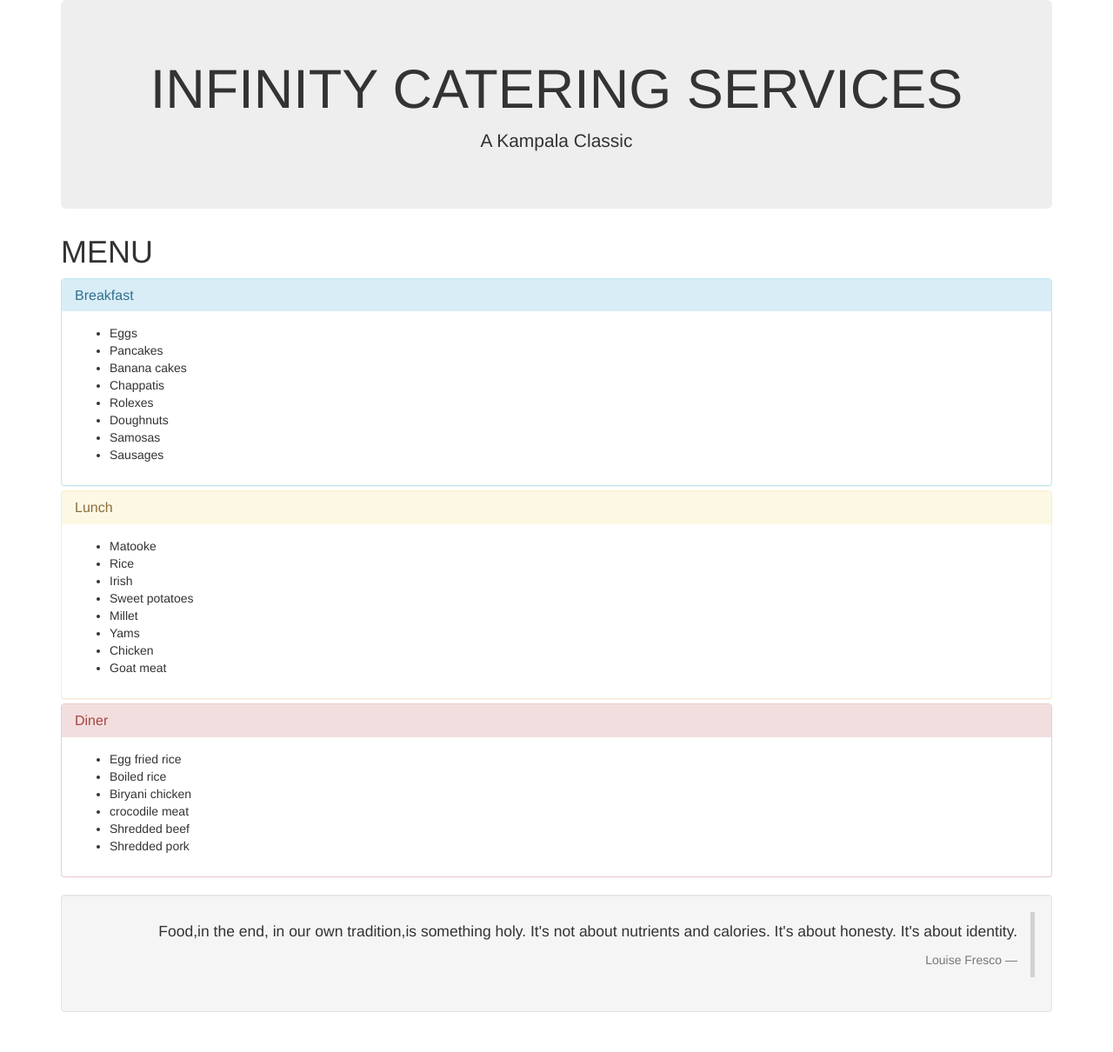
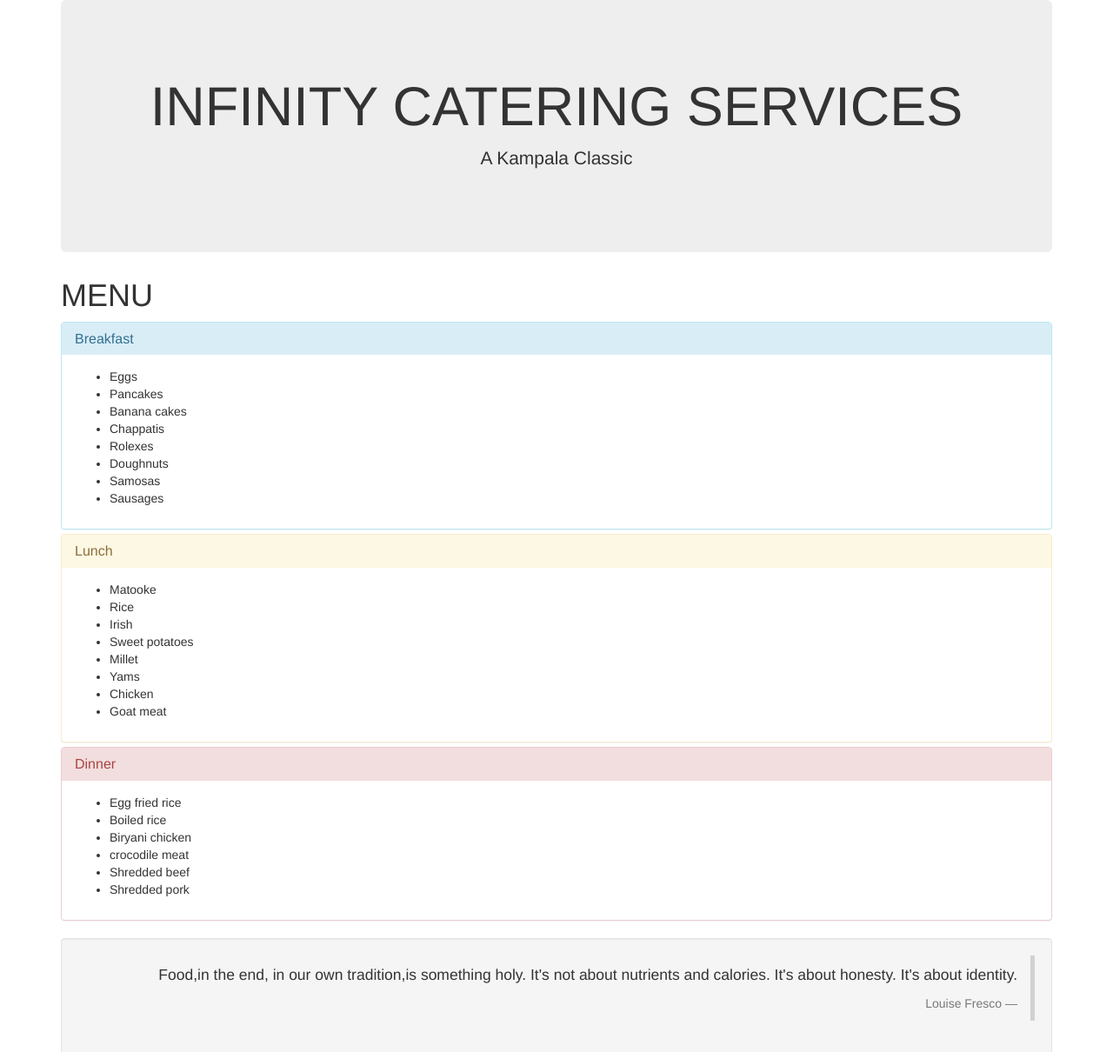
Before and after one commit to Panto1212/catering, a plain HTML site: page index.html in a window 1280 px wide. Shown: the top 1210 px of the page at 87% size. Before the commit the page ends 1184 px from the top, so only its background shows below. Drawn offline with Linux system fonts and the light colour scheme.

Commit message:
add page header class

```diff
--- a/index.html
+++ b/index.html
@@ -8,8 +8,10 @@
   <body>
     <div class="container">
       <div class="jumbotron text-center">
-        <h1>INFINITY CATERING SERVICES</h1>
-        <p>A Kampala Classic</p>
+        <div class="page-header">
+          <h1>INFINITY CATERING SERVICES</h1>
+          <p>A Kampala Classic</p>
+        </div>
       </div>
       <h1>MENU</h1>
       <div class="panel-group">
@@ -49,7 +51,7 @@
         </div>
         <div class="panel panel-danger">
           <div class="panel-heading">
-            <h2 class="panel-title">Diner</h2>
+            <h2 class="panel-title">Dinner</h2>
           </div>
           <div class="panel-body">
             <ul>
```
